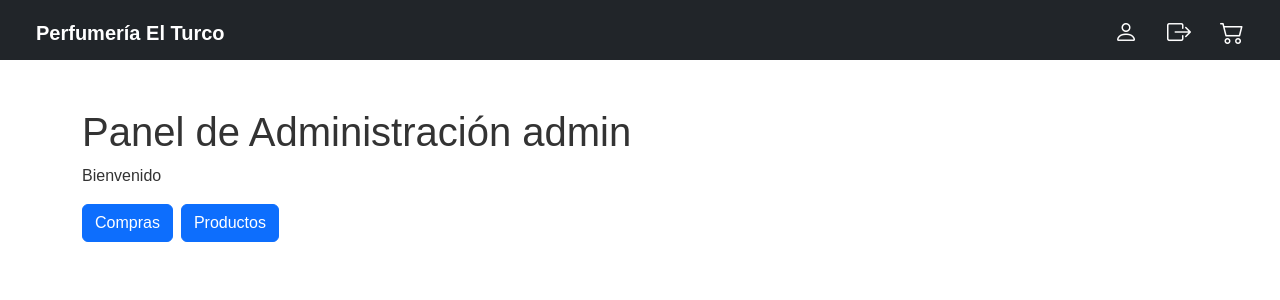
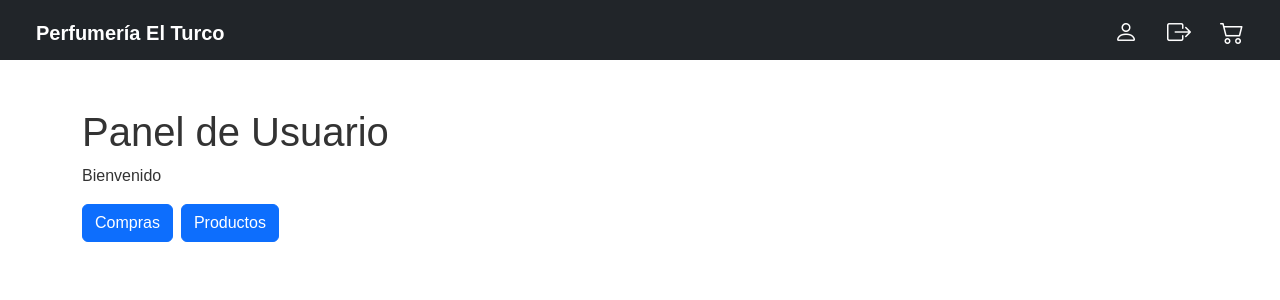
Before and after one commit to Eze-Nat/eccomercePerfumes, a React (Vite) app: page /dashboard in a window 1280 px wide. Shown: the top 300 px of the page. Built offline with nearby package versions, Linux system fonts and the light colour scheme; sample sign-in values are in the browser's storage.

Commit message:
definitivo

```diff
--- a/src/components/pages/dashboard/users/DashboardAdmin.jsx
+++ b/src/components/pages/dashboard/users/DashboardAdmin.jsx
@@ -14,7 +14,7 @@ const DashboardAdmin = () => {
 
   return (
     <div className="container mt-5">
-      <h1>Panel de Administración admin</h1>
+      <h1>Panel de Usuario</h1>
       <p>Bienvenido{userData?.first_name ? `, ${userData.first_name}` : ""}</p>
 
       <div className="mb-3">
--- a/src/components/pages/dashboard/users/DashboardSuperAdmin.jsx
+++ b/src/components/pages/dashboard/users/DashboardSuperAdmin.jsx
@@ -14,7 +14,7 @@ const DashboardSuperAdmin = () => {
 
   return (
     <div className="container mt-5">
-      <h1>Panel de Super Administrador</h1>
+      <h1>Panel de Usuario</h1>
       <p>Bienvenido{userData?.first_name ? `, ${userData.first_name}` : ""}</p>
 
       <div className="mb-3">
```
